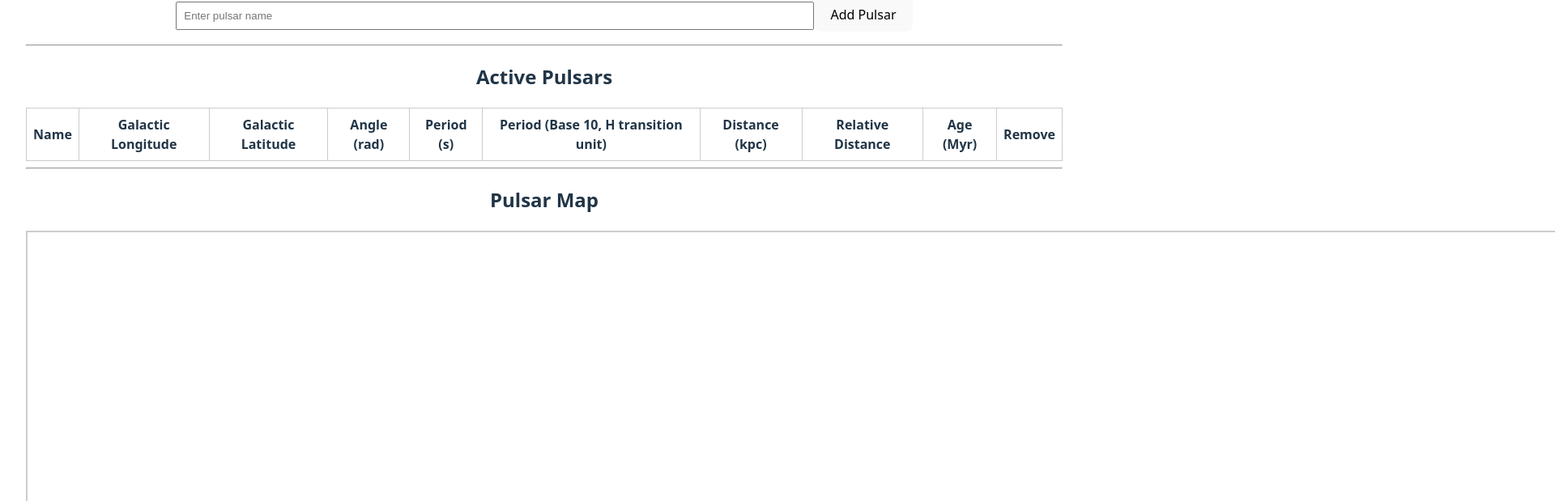
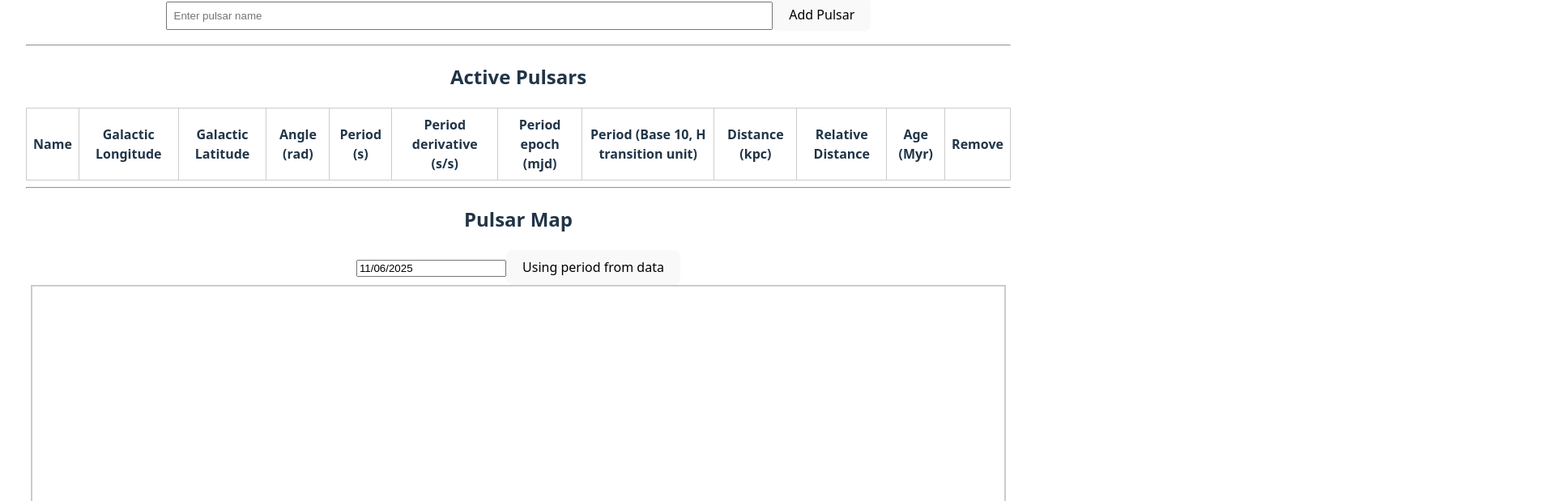
Before and after one commit to SindreKvam/pulsar-map, a React (Vite) app: page / in a window 1280 px wide. Shown: the part 177-796 px from the top of the page at 81% size, 1920 px wide, since content can reach past the window. Built offline with nearby package versions, Linux system fonts and the light colour scheme.

Commit message:
Added option to calculate new period based on time

```diff
--- a/package.json
+++ b/package.json
@@ -11,6 +11,7 @@
   },
   "dependencies": {
     "react": "^19.1.0",
+    "react-datepicker": "^8.4.0",
     "react-dom": "^19.1.0"
   },
   "devDependencies": {
--- a/src/App.tsx
+++ b/src/App.tsx
@@ -1,6 +1,8 @@
-import { useState } from 'react'
+import { use, useState } from 'react'
+import DatePicker from 'react-datepicker'
 import './App.css'
 
+import "react-datepicker/dist/react-datepicker.css";
 
 type Pulsar = {
     name: string;
@@ -10,10 +12,18 @@ type Pulsar = {
     gb: number;
     angle_rad: number;
     period_s: number;
+    period_derivative: number;
+    period_epoch: number;
     period_h_transition: number;
     distance_kpc: number;
     distance_relative: number;
     age: number;
+}
+
+function dateToMJD(date = new Date()): number {
+    const unixTimeSeconds = date.getTime() / 1000;
+    const jd = unixTimeSeconds / 86400 + 2440587.5; // Convert to Julian Date
+    return jd - 2400000.5; // Convert to Modified Julian Date (MJD)
 }
 
 const PulsarTable = ({pulsars, removePulsar}) => {
@@ -28,6 +38,8 @@ const PulsarTable = ({pulsars, removePulsar}) => {
                     <th style={{ border: "1px solid #ccc", padding: "8px" }}>Galactic Latitude</th>
                     <th style={{ border: "1px solid #ccc", padding: "8px" }}>Angle (rad)</th>
                     <th style={{ border: "1px solid #ccc", padding: "8px" }}>Period (s)</th>
+                    <th style={{ border: "1px solid #ccc", padding: "8px" }}>Period derivative (s/s)</th>
+                    <th style={{ border: "1px solid #ccc", padding: "8px" }}>Period epoch (mjd)</th>
                     <th style={{ border: "1px solid #ccc", padding: "8px" }}>Period (Base 10, H transition unit)</th>
                     <th style={{ border: "1px solid #ccc", padding: "8px" }}>Distance (kpc)</th>
                     <th style={{ border: "1px solid #ccc", padding: "8px" }}>Relative Distance</th>
@@ -45,6 +57,8 @@ const PulsarTable = ({pulsars, removePulsar}) => {
                         <td style={{ border: "1px solid #ccc", padding: "8px" }}>{p.gb.toFixed(2)}</td>
                         <td style={{ border: "1px solid #ccc", padding: "8px" }}>{p.angle_rad.toFixed(2)}</td>
                         <td style={{ border: "1px solid #ccc", padding: "8px" }}>{p.period_s.toFixed(2)}</td>
+                        <td style={{ border: "1px solid #ccc", padding: "8px" }}>{p.period_derivative.toExponential(2)}</td>
+                        <td style={{ border: "1px solid #ccc", padding: "8px" }}>{p.period_epoch.toFixed(2)}</td>
                         <td style={{ border: "1px solid #ccc", padding: "8px" }}>{p.period_h_transition.toFixed(0)}</td>
                         <td style={{ border: "1px solid #ccc", padding: "8px" }}>{p.distance_kpc}</td>
                         <td style={{ border: "1px solid #ccc", padding: "8px" }}>{p.distance_relative.toFixed(2)}</td>
@@ -92,24 +106,34 @@ const Sidebar = ({pulsars, addPulsar, removePulsar}) => {
 
 const PulsarMap = ({pulsars, width, height, scaleFactor}) => {
 
+    const [selectedDate, setSelectedDate] = useState(new Date());
+    const [useCalculatedPeriod, setUseCalculatedPeriod] = useState(false);
+
     const centerX = width / 2 - width / 6;
     const centerY = height / 2;
 
     const lineThickness = 1; // Thickness of the lines
-    const notchLength = 6; // Length of the notches
-    const tickSpacing = 2; // Spacing between notches
+    const notchLength = scaleFactor * 0.0075; // Length of the notches
+    const tickSpacing = notchLength * 0.15; // Spacing between notches
     const spaceBeforeNotch = 2; // Space before the first notch
+
+    const selectedTimeMJD = dateToMJD(selectedDate);
+    console.log("Selected MJD: ", selectedTimeMJD);
 
     return (
         <div>
             <hr></hr>
             <h2>Pulsar Map</h2>
+            <DatePicker selected={selectedDate} onChange={(date) => setSelectedDate(date)} dateFormat={"dd/MM/yyyy"}/>
+            <button onClick={() => setUseCalculatedPeriod(!useCalculatedPeriod)}>
+                {useCalculatedPeriod ? "Using calculated data" : "Using period from data" }
+            </button>
             <div>
                 <svg width={width} height={height} viewBox={`0 0 ${width} ${height}`} style={{ border: "2px solid #ccc" }}>
 
                     {/* Draw line to centre of the milky way, and add a notch at the end. */}
                     <line x1={centerX} y1={centerY} x2={centerX + scaleFactor} y2={centerY} stroke="black" strokeWidth={lineThickness} />
-                    <line x1={centerX + scaleFactor} y1={centerY + 3} x2={centerX + scaleFactor} y2={centerY - 3} stroke="black" strokeWidth={lineThickness} />
+                    <line x1={centerX + scaleFactor} y1={centerY + notchLength/2} x2={centerX + scaleFactor} y2={centerY - notchLength/2} stroke="black" strokeWidth={lineThickness} />
 
                     {pulsars.map((p, index) => {
                         const angle = p.angle_rad;
@@ -118,9 +142,25 @@ const PulsarMap = ({pulsars, width, height, scaleFactor}) => {
                         const x = centerX + radius * Math.cos(angle);
                         const y = centerY + radius * Math.sin(angle);
 
+                        // Calculate delta time in seconds from the period epoch to the selected date
+                        const periodEpochMJD = p.period_epoch;
+                        const deltaTimeMJD = selectedTimeMJD - periodEpochMJD;
+                        const deltaTimeMJDSeconds = deltaTimeMJD * 86400; // Convert MJD days to seconds
+
+                        const selectedPeriodSeconds = p.period_s + (p.period_derivative * deltaTimeMJDSeconds);
+                        const selectedPeriodHTransition = selectedPeriodSeconds / 7.04225e-10; // Convert to H transition unit
+                        console.log(`Selected period for ${p.name}: ${selectedPeriodSeconds} seconds, H transition unit: ${selectedPeriodHTransition}`);
+
                         // Binary encoding
-                        const binary = p.period_h_transition.toString(2);
-                        const ticks = [...binary].reverse(); // LSB near the end
+                        let binary = '';
+                        if (useCalculatedPeriod) {
+                            binary = Math.round(selectedPeriodHTransition).toString(2);
+                        } else {
+                            binary = Math.round(p.period_h_transition).toString(2);
+                        }
+
+                        console.log(`Binary representation for ${p.name}: ${binary}`);
+                        const ticks = [...binary]; // LSB near the end
 
                         let totalNotchLength = spaceBeforeNotch;
 
@@ -219,6 +259,8 @@ function App() {
         gb: json_data.galactic_position.gb,
         angle_rad: json_data.galactic_position.gl * Math.PI / 180,
         period_s: json_data.period_s,
+        period_derivative: json_data.period_derivative,
+        period_epoch: json_data.period_epoch,
         period_h_transition: json_data.period_s / 7.04225e-10, // p.period_s / 7.04225e-10
         distance_kpc: json_data.distance_kpc,
         distance_relative: json_data.distance_kpc / 8, // p.distance_kpcs / 8
@@ -227,8 +269,17 @@ function App() {
 
     return (
         <div>
-            <Sidebar pulsars={pulsars} addPulsar={addPulsar} removePulsar={removePulsar}/>
-            <PulsarMap pulsars={pulsars} width={2000} height={1200} scaleFactor={1200} />
+            <Sidebar
+                pulsars={pulsars}
+                addPulsar={addPulsar}
+                removePulsar={removePulsar}
+            />
+            <PulsarMap
+                pulsars={pulsars}
+                width={1200}
+                height={600}
+                scaleFactor={600}
+            />
         </div>
     )
 }
```
Also changed, not shown: 2 other files (tests, documents, lock files or other folders).
